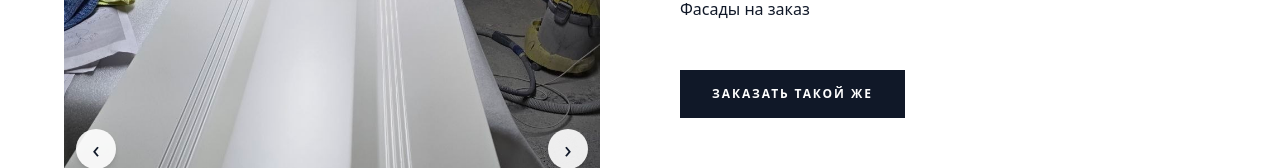
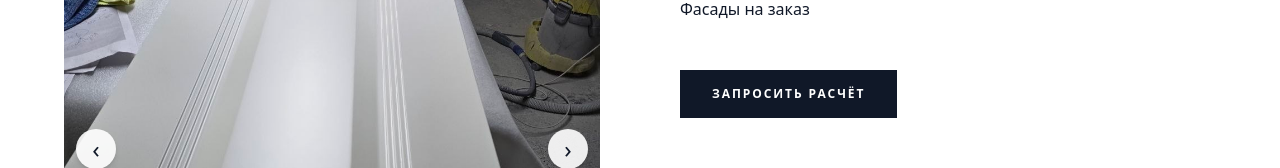
Before and after one commit to IljaBelousow/naumovich-site, a Next.js app: page /portfolio/work-1 in a window 1280 px wide. Shown: the part 540-708 px from the top of the page. Built offline with nearby package versions, Linux system fonts and the light colour scheme.

Commit message:
Use consistent quote request CTA in portfolio

```diff
--- a/src/app/portfolio/[slug]/PortfolioClient.tsx
+++ b/src/app/portfolio/[slug]/PortfolioClient.tsx
@@ -84,7 +84,7 @@ export default function PortfolioClient({
                 href="/contacts"
                 className="inline-flex items-center justify-center bg-gray-900 px-8 py-4 text-xs font-semibold uppercase tracking-[0.16em] text-white transition-colors duration-200 hover:bg-gray-700 focus-visible:outline-none focus-visible:ring-2 focus-visible:ring-gray-900 focus-visible:ring-offset-2 w-full sm:w-auto"
               >
-                Заказать такой же
+                Запросить расчёт
               </Link>
             </div>
           </div>
```
